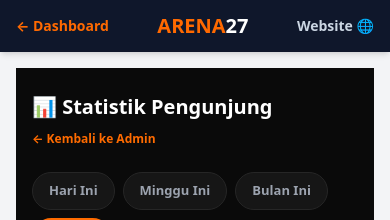
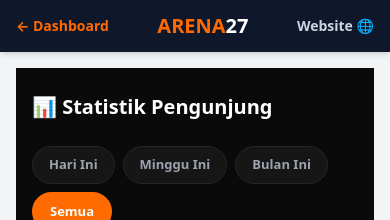
Before and after one commit to cakrawala27/arena27, a Next.js app: page /admin/analytics in a window 390 px wide. Shown: the top 220 px of the page. Built offline with nearby package versions, Linux system fonts and the light colour scheme; no server answers; the database is empty.

Commit message:
style: remove redundant back-to-admin link + mobile header fix

```diff
--- a/src/app/admin/analytics/page.tsx
+++ b/src/app/admin/analytics/page.tsx
@@ -123,7 +123,6 @@ export default function AnalyticsPage() {
       <div style={{ maxWidth: 900, margin: '0 auto' }}>
         <div className="analytics-header" style={{ display: 'flex', justifyContent: 'space-between', alignItems: 'center', marginBottom: 24, gap: 12 }}>
           <h1 className="analytics-title" style={{ fontSize: 24, fontWeight: 800, color: '#fff', margin: 0 }}>📊 Statistik Pengunjung</h1>
-          <Link href="/admin" className="analytics-back-link" style={{ color: '#ff6b00', fontSize: 13, fontWeight: 700, textDecoration: 'none', whiteSpace: 'nowrap' }}>← Kembali ke Admin</Link>
         </div>
 
         <div style={{ display: 'flex', gap: 8, marginBottom: 16, flexWrap: 'wrap' }}>
```
